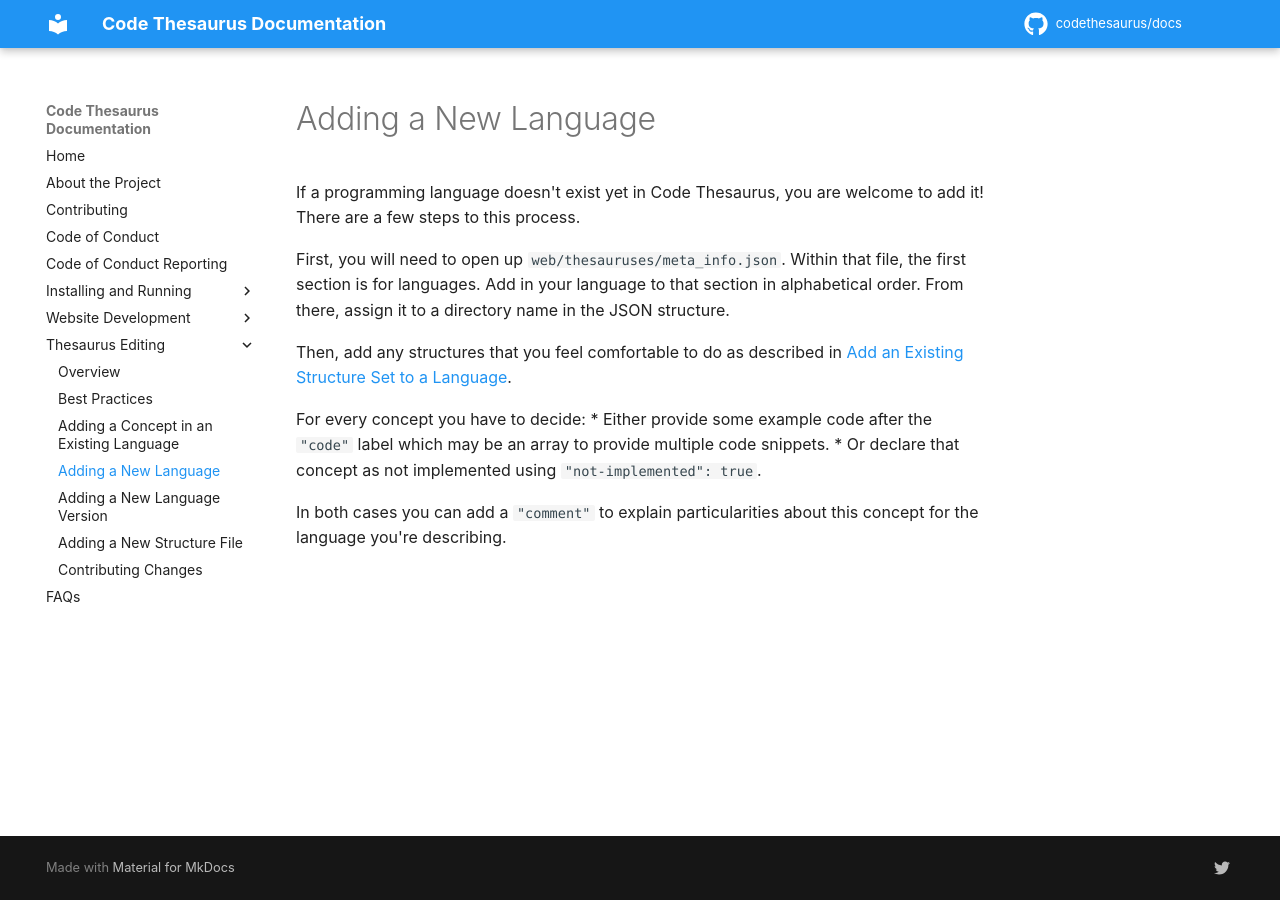
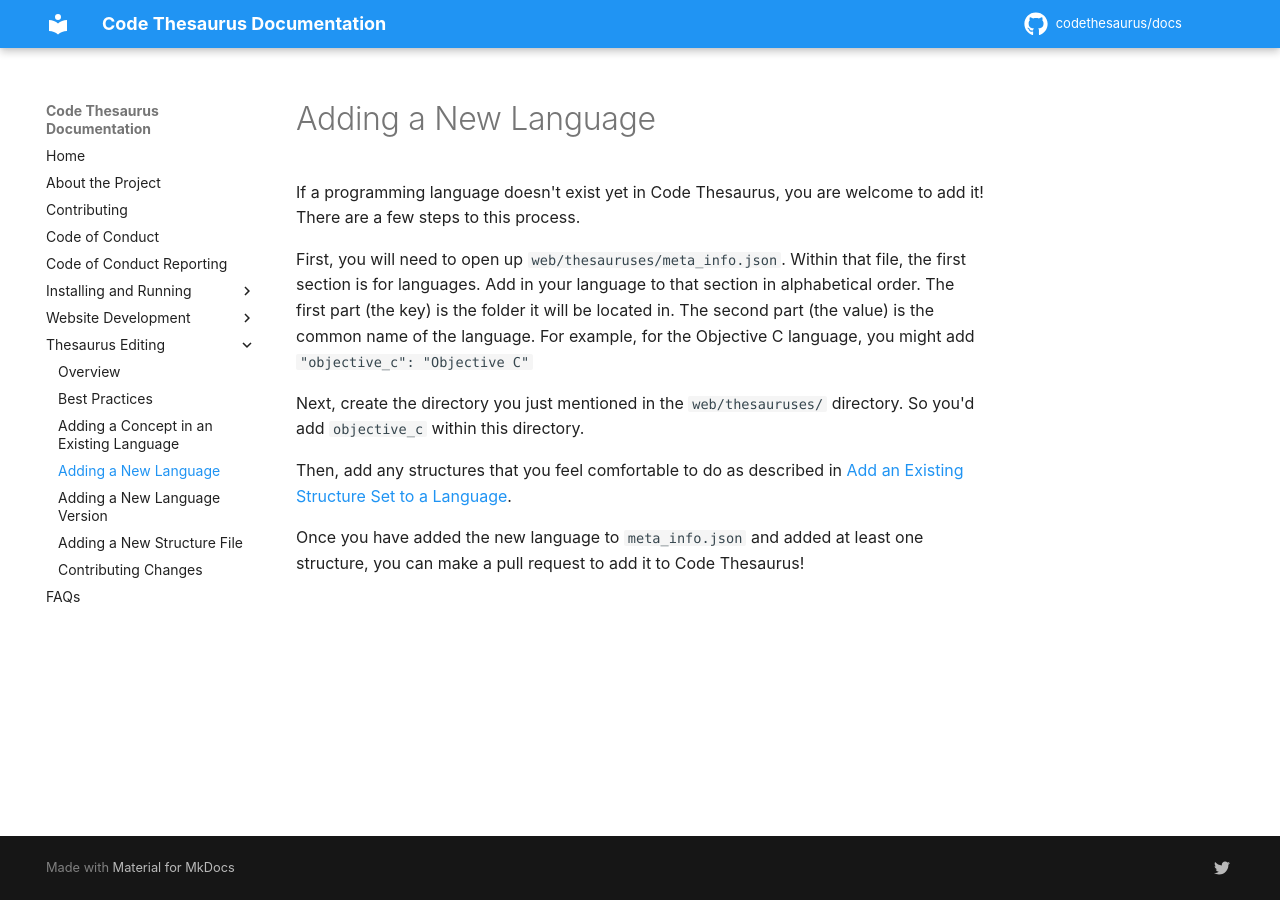
Before and after one commit to codethesaurus/docs, an MkDocs documentation site: the page built from docs/thesaurus/add-new-lang.md, in a window 1280 px wide. Built offline with MkDocs 1.6.1 and Material for MkDocs 9.7.7, drawn with Linux system fonts in a browser that asks for light colours; comment, search, counter and statistics services are not loaded.

Commit message:
Revise some wording around adding new languages and versions

```diff
--- a/docs/thesaurus/add-new-lang.md
+++ b/docs/thesaurus/add-new-lang.md
@@ -2,12 +2,10 @@
 
 If a programming language doesn't exist yet in Code Thesaurus, you are welcome to add it! There are a few steps to this process.
 
-First, you will need to open up `web/thesauruses/meta_info.json`. Within that file, the first section is for languages. Add in your language to that section in alphabetical order. From there, assign it to a directory name in the JSON structure.
+First, you will need to open up `web/thesauruses/meta_info.json`. Within that file, the first section is for languages. Add in your language to that section in alphabetical order. The first part (the key) is the folder it will be located in. The second part (the value) is the common name of the language. For example, for the Objective C language, you might add `"objective_c": "Objective C"`
+
+Next, create the directory you just mentioned in the `web/thesauruses/` directory. So you'd add `objective_c` within this directory.
 
 Then, add any structures that you feel comfortable to do as described in [Add an Existing Structure Set to a Language](../thesaurus/add-lang-concept.md).
 
-For every concept you have to decide:
-* Either provide some example code after the `"code"` label which may be an array to provide multiple code snippets.
-* Or declare that concept as not implemented using `"not-implemented": true`.
-
-In both cases you can add a `"comment"` to explain particularities about this concept for the language you're describing.
+Once you have added the new language to `meta_info.json` and added at least one structure, you can make a pull request to add it to Code Thesaurus!
```
Also changed, not shown: docs/thesaurus/add-new-lang-version.md (+6 -2 lines), docs/thesaurus/add-new-structure.md (line endings or trailing spaces).
